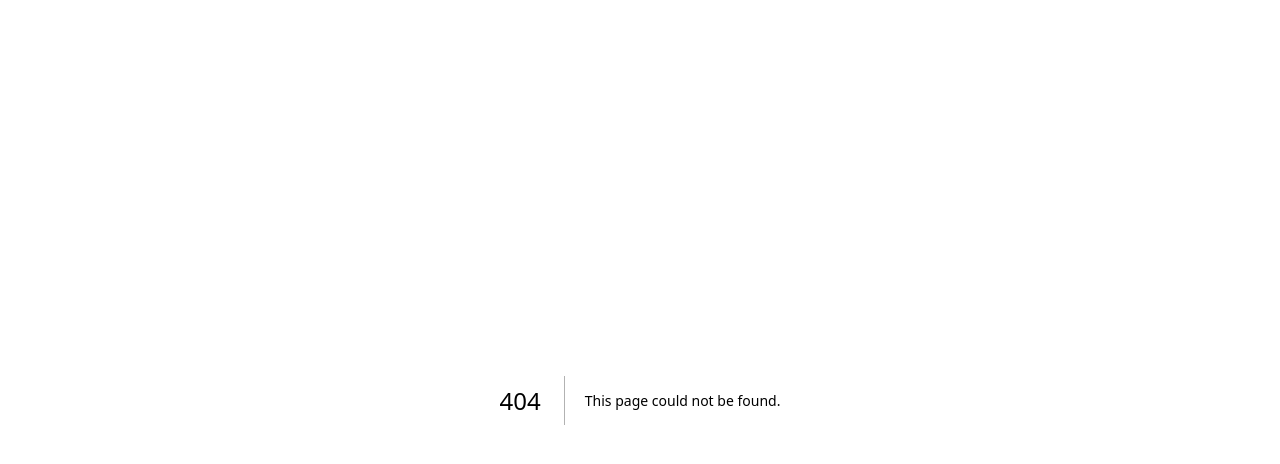
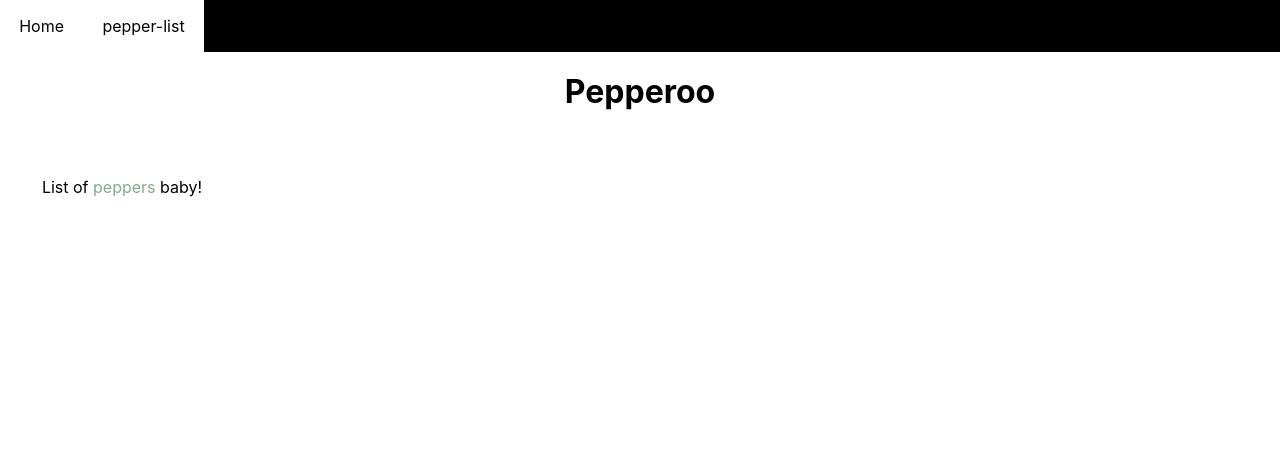
Before and after one commit to handyCAPS/pepperoo, a Next.js app: page /pepper-list in a window 1280 px wide. Before the commit this address had no page. Shown: the top 464 px of the page. Built offline with nearby package versions, Linux system fonts and the light colour scheme.

Commit message:
Basic setup

```diff
--- /dev/null
+++ b/components/layout/body/Body.module.css
@@ -0,0 +1,7 @@
+.outer {
+
+}
+
+.inner {
+	padding: 2.618em;
+}
--- /dev/null
+++ b/components/layout/body/PageTitle.module.css
@@ -0,0 +1,4 @@
+.pageTitle {
+	text-align: center;
+	padding-top: 0.618em;
+}
--- /dev/null
+++ b/components/layout/body/body.tsx
@@ -0,0 +1,25 @@
+import classes from "./Body.module.css";
+
+import NavBar, { NavBarItem } from "../nav/navbar";
+import PageTitle from "./page-title";
+
+const pageItems: NavBarItem[] = [
+	{
+		label: "Home",
+		link: "/",
+	},
+	{
+		label: "pepper-list",
+		link: "/pepper-list",
+	},
+];
+
+export default function PepperBody(props: any) {
+	return (
+		<div className={classes.outer}>
+			<NavBar items={pageItems}></NavBar>
+			<PageTitle titleText="Pepperoo"></PageTitle>
+			<div className={classes.inner}>{props.children}</div>
+		</div>
+	);
+}
--- /dev/null
+++ b/components/layout/body/page-title.tsx
@@ -0,0 +1,9 @@
+import classes from "./PageTitle.module.css";
+
+import { NextPage } from "next";
+
+const PageTitle: NextPage<{ titleText: string }> = (props) => {
+	return <h1 className={classes.pageTitle}>{props.titleText}</h1>;
+};
+
+export default PageTitle;
--- /dev/null
+++ b/components/layout/nav/Navbar.module.css
@@ -0,0 +1,21 @@
+
+.navbar {
+	background-color: var(--c-bg-dark);
+	color: var(--c-dark-contrast);
+	list-style: none;
+	margin: 0;
+	padding: 0;
+	display: flex;
+}
+
+.navbarItem a {
+	display: block;
+	text-align: center;
+	padding: 1em 1.2em;
+	transition: background-color 0.23s;
+}
+
+.navbarItem a:hover, .navbarItem.active a {
+	background-color: var(--c-dark-contrast);
+	color: var(--c-bg-dark);
+}
--- /dev/null
+++ b/components/layout/nav/navbar.tsx
@@ -0,0 +1,36 @@
+import classes from "./Navbar.module.css";
+
+import { NextPage } from "next";
+import Link from "next/link";
+import { useRouter } from "next/router";
+
+export interface NavBarItem {
+	label: string;
+	link: string;
+	title?: string;
+}
+
+export interface NavBarProps {
+	items: NavBarItem[];
+}
+
+const NavBar: NextPage<NavBarProps> = (props) => {
+	const router = useRouter();
+	return (
+		<nav className={classes.navbar}>
+			{props.items.map((item, key) => {
+				const itemClassNames = [classes.navbarItem];
+				if (router.asPath === item.link) {
+					itemClassNames.push(classes.active)
+				}
+				return (
+					<div className={itemClassNames.join(" ")} key={key}>
+						<Link href={item.link}>{item.label}</Link>
+					</div>
+				);
+			})}
+		</nav>
+	);
+};
+
+export default NavBar;
--- a/pages/_app.tsx
+++ b/pages/_app.tsx
@@ -1,6 +1,19 @@
-import '../styles/globals.css'
-import type { AppProps } from 'next/app'
+import '../styles/root.css';
+import '../styles/globals.css';
+import type { AppProps } from 'next/app';
+import PepperBody from '../components/layout/body/body';
+import { Fragment } from 'react';
+import Head from 'next/head';
 
 export default function App({ Component, pageProps }: AppProps) {
-  return <Component {...pageProps} />
+  return (
+    <Fragment>
+			<Head>
+				<title>Pepperoo</title>
+			</Head>
+			<PepperBody>
+				<Component {...pageProps} />
+			</PepperBody>
+		</Fragment>
+  );
 }
--- /dev/null
+++ b/pages/pepper-list/index.tsx
@@ -0,0 +1,12 @@
+import { NextPage } from "next";
+import Link from "next/link";
+
+const PepperList: NextPage = () => {
+	return (
+		<div>
+			List of <Link href={'/'}>peppers</Link> baby!
+		</div>
+	);
+};
+
+export default PepperList;
--- a/styles/globals.css
+++ b/styles/globals.css
@@ -1,3 +1,13 @@
+html {
+  box-sizing: border-box;
+}
+
+*,
+*::before,
+*::after {
+  box-sizing: inherit;
+}
+
 html,
 body {
   padding: 0;
@@ -7,12 +17,17 @@ body {
 }
 
 a {
-  color: inherit;
+  color: var(--c-link);
   text-decoration: none;
+	transition: color 0.23s;
 }
 
-* {
-  box-sizing: border-box;
+a:hover {
+	color: var(--c-link-hover);
+}
+
+h1, h2, h3, h4, h5, h6 {
+	margin: 0 0 0.75em;
 }
 
 @media (prefers-color-scheme: dark) {
--- /dev/null
+++ b/styles/root.css
@@ -0,0 +1,13 @@
+:root {
+  --c-green: #52796f;
+  --c-green-light-1: #84a98c;
+  --c-green-light-2: #cad2c5;
+  --c-green-dark-1: #354f52;
+  --c-green--dark-2: #2f3e46;
+
+	--c-link: var(--c-green-light-1);
+	--c-link-hover: var(--c-green-dark-1);
+
+	--c-bg-dark: #000;
+	--c-dark-contrast: #FFF;
+}
```
Also changed, not shown: pages/index.tsx (+15 -69 lines), 1 other file (tests, documents, lock files or other folders).
